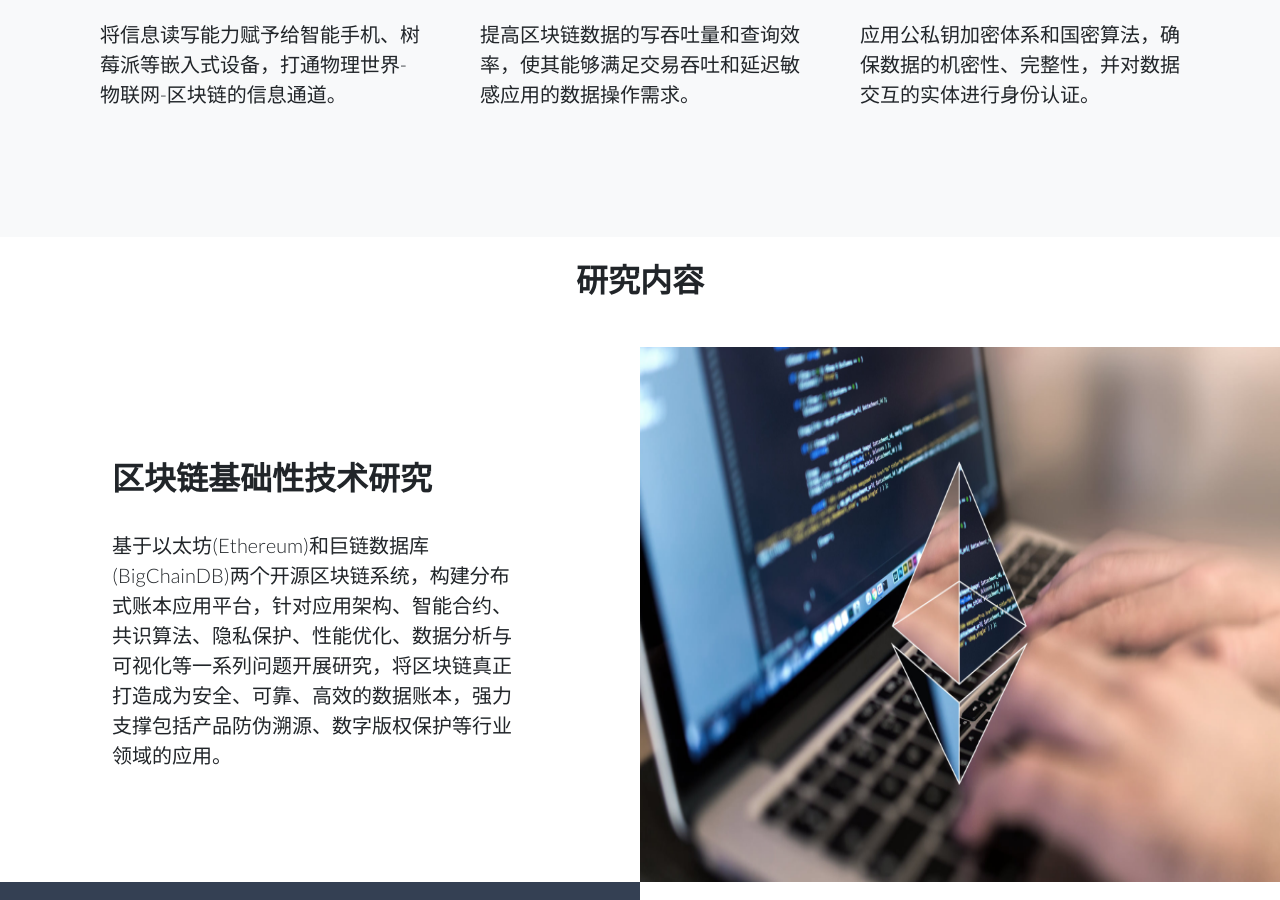
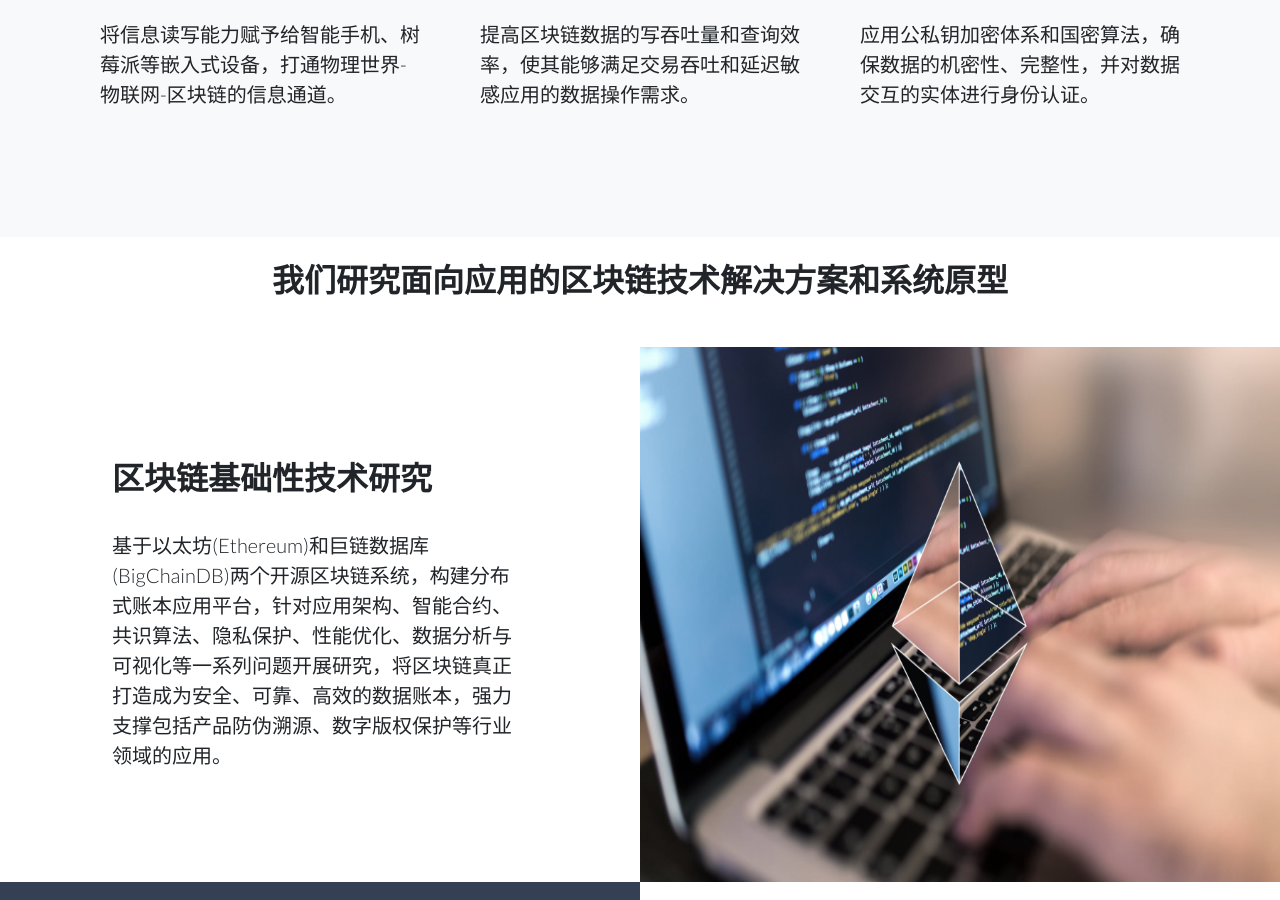
Before and after one commit to fangvv/Homepage, a Jekyll site: the page BlockchainBJTU/index.html, which Jekyll copies as it is, in a window 1280 px wide and 900 px high, scrolled down 922 px. Built offline with Jekyll 4.4.1, drawn with Linux system fonts in a browser that asks for light colours.

Commit message:
Signed-off-by: fangvv <fangvv@gmail.com>

```diff
--- a/BlockchainBJTU/index.html
+++ b/BlockchainBJTU/index.html
@@ -8,7 +8,7 @@
     <meta name="description" content="">
     <meta name="author" content="">
 
-    <title>北京交通大学区块链研究小组</title>
+    <title>北京交通大学区块链研究小组：研究面向应用的区块链技术解决方案和系统原型</title>
 
     <!-- Bootstrap core CSS -->
     <link href="vendor/bootstrap/css/bootstrap.min.css" rel="stylesheet">
@@ -92,7 +92,7 @@
     <section class="showcase">
       <div class="container-fluid p-0">
         <br>
-        <h2 class="mb-5 text-center">研究内容</h2>
+        <h2 class="mb-5 text-center">我们研究面向应用的区块链技术解决方案和系统原型</h2>
         <div class="row no-gutters">
           <div class="col-lg-6 order-lg-2 text-white showcase-img" style="background-image: url('img/p1.png');"></div>
           <div class="col-lg-6 order-lg-1 my-auto showcase-text" data-aos="fade-down">
```
